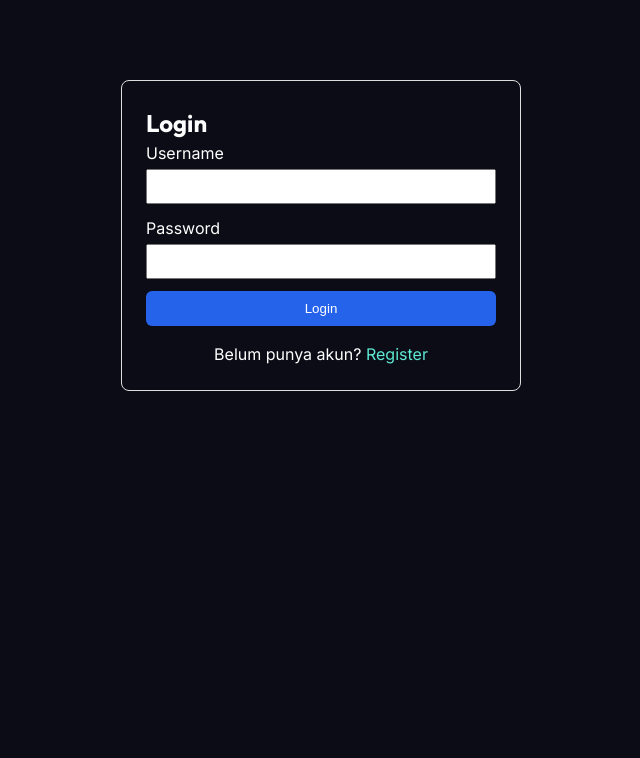
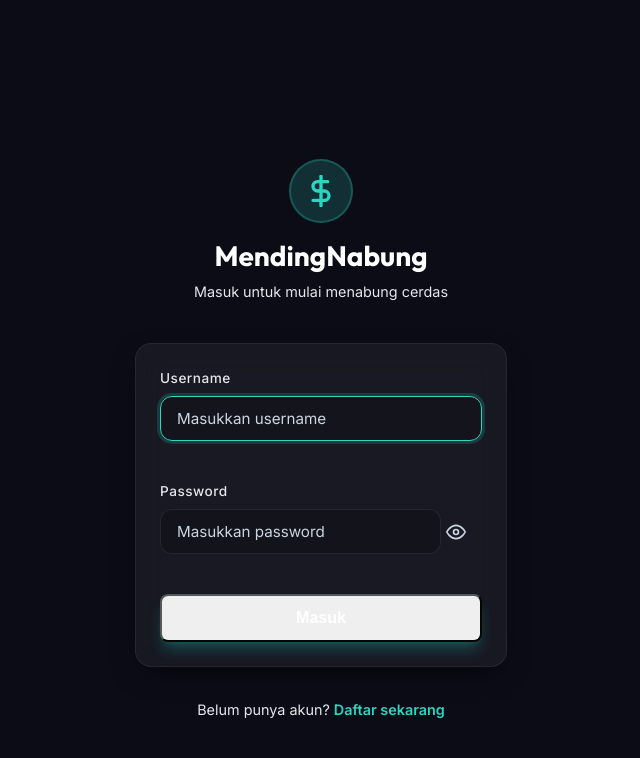
Before and after one commit to Resanso/tubes-pbo, a React (Vite) app in the folder frontend/: page /login in a window 1280 px wide. Shown: the top 758 px of the page, without its empty margins (319-959 px from the left). Built offline with nearby package versions, Linux system fonts and the light colour scheme; no server answers.

Commit message:
[mentio] Revamp UI login page

```diff
--- a/frontend/src/pages/LoginPage.tsx
+++ b/frontend/src/pages/LoginPage.tsx
@@ -1,11 +1,13 @@
 import React, { useState } from 'react';
 import { useNavigate, Link } from 'react-router-dom';
 import { useLogin } from '@/hooks/useAuth';
+import { Button } from '@/components/ui/button';
 
 const LoginPage: React.FC = () => {
   const navigate = useNavigate();
   const { mutate, isPending, error } = useLogin();
   const [form, setForm] = useState({ username: '', password: '' });
+  const [showPassword, setShowPassword] = useState(false);
 
   const handleSubmit = (e: React.FormEvent) => {
     e.preventDefault();
@@ -13,35 +15,165 @@ const LoginPage: React.FC = () => {
   };
 
   return (
-    <div style={{ maxWidth: 400, margin: '80px auto', padding: 24, border: '1px solid #ddd', borderRadius: 8 }}>
-      <h2>Login</h2>
-      <form onSubmit={handleSubmit}>
-        <div style={{ marginBottom: 12 }}>
-          <label>Username</label><br />
+    <div className="page-container" style={{ maxWidth: 420, justifyContent: 'center', minHeight: '100vh' }}>
+      {/* ── Logo / Brand ── */}
+      <div style={{ textAlign: 'center', marginBottom: 8 }}>
+        <div
+          style={{
+            display: 'inline-flex',
+            alignItems: 'center',
+            justifyContent: 'center',
+            width: 64,
+            height: 64,
+            borderRadius: '50%',
+            background: 'var(--accent-primary-glow)',
+            border: '2px solid rgba(45,212,191,0.25)',
+            marginBottom: 12,
+          }}
+        >
+          <svg
+            viewBox="0 0 24 24"
+            fill="none"
+            stroke="var(--accent-primary)"
+            strokeWidth="2.5"
+            strokeLinecap="round"
+            strokeLinejoin="round"
+            style={{ width: 32, height: 32 }}
+          >
+            <line x1="12" y1="1" x2="12" y2="23" />
+            <path d="M17 5H9.5a3.5 3.5 0 0 0 0 7h5a3.5 3.5 0 0 1 0 7H6" />
+          </svg>
+        </div>
+        <h1 style={{ fontSize: '1.75rem', marginBottom: 4 }}>MendingNabung</h1>
+        <p style={{ color: 'var(--text-secondary)', fontSize: '0.9rem' }}>
+          Masuk untuk mulai menabung cerdas
+        </p>
+      </div>
+
+      {/* ── Login Card ── */}
+      <div className="card-glass fade-in-up">
+        <form onSubmit={handleSubmit} style={{ display: 'flex', flexDirection: 'column', gap: 20 }}>
+          {/* Username */}
+          <div className="input-group">
+            <label className="input-label" htmlFor="username">
+              Username
+            </label>
             <input
-            style={{ width: '100%', padding: 8, marginTop: 4, boxSizing: 'border-box' }}
+              id="username"
+              className="input-control"
+              placeholder="Masukkan username"
               value={form.username}
               onChange={e => setForm(f => ({ ...f, username: e.target.value }))}
               required
+              autoFocus
             />
           </div>
-        <div style={{ marginBottom: 12 }}>
-          <label>Password</label><br />
+
+          {/* Password */}
+          <div className="input-group">
+            <label className="input-label" htmlFor="password">
+              Password
+            </label>
+            <div style={{ position: 'relative' }}>
               <input
-            type="password"
-            style={{ width: '100%', padding: 8, marginTop: 4, boxSizing: 'border-box' }}
+                id="password"
+                type={showPassword ? 'text' : 'password'}
+                className="input-control"
+                placeholder="Masukkan password"
+                style={{ paddingRight: 44 }}
                 value={form.password}
                 onChange={e => setForm(f => ({ ...f, password: e.target.value }))}
                 required
               />
+              <button
+                type="button"
+                onClick={() => setShowPassword(p => !p)}
+                style={{
+                  position: 'absolute',
+                  right: 12,
+                  top: '50%',
+                  transform: 'translateY(-50%)',
+                  background: 'none',
+                  border: 'none',
+                  cursor: 'pointer',
+                  color: 'var(--text-muted)',
+                  padding: 4,
+                  display: 'flex',
+                  alignItems: 'center',
+                }}
+                tabIndex={-1}
+                aria-label={showPassword ? 'Sembunyikan password' : 'Tampilkan password'}
+              >
+                {showPassword ? (
+                  <svg width="20" height="20" viewBox="0 0 24 24" fill="none" stroke="currentColor" strokeWidth="2" strokeLinecap="round" strokeLinejoin="round">
+                    <path d="M17.94 17.94A10.07 10.07 0 0 1 12 20c-7 0-11-8-11-8a18.45 18.45 0 0 1 5.06-5.94" />
+                    <path d="M9.9 4.24A9.12 9.12 0 0 1 12 4c7 0 11 8 11 8a18.5 18.5 0 0 1-2.16 3.19" />
+                    <line x1="1" y1="1" x2="23" y2="23" />
+                  </svg>
+                ) : (
+                  <svg width="20" height="20" viewBox="0 0 24 24" fill="none" stroke="currentColor" strokeWidth="2" strokeLinecap="round" strokeLinejoin="round">
+                    <path d="M1 12s4-8 11-8 11 8 11 8-4 8-11 8-11-8-11-8z" />
+                    <circle cx="12" cy="12" r="3" />
+                  </svg>
+                )}
+              </button>
             </div>
-        {error && <p style={{ color: 'red' }}>Login gagal. Periksa username/password.</p>}
-        <button type="submit" disabled={isPending} style={{ width: '100%', padding: 10, background: '#2563eb', color: '#fff', border: 'none', borderRadius: 6, cursor: 'pointer' }}>
-          {isPending ? 'Loading...' : 'Login'}
-        </button>
+          </div>
+
+          {/* Error */}
+          {error && (
+            <div
+              style={{
+                padding: '10px 14px',
+                background: 'rgba(251, 113, 133, 0.1)',
+                border: '1px solid rgba(251, 113, 133, 0.3)',
+                borderRadius: 'var(--radius-sm)',
+                color: 'var(--color-rejected)',
+                fontSize: '0.85rem',
+                display: 'flex',
+                alignItems: 'center',
+                gap: 8,
+              }}
+            >
+              <svg width="16" height="16" viewBox="0 0 24 24" fill="none" stroke="currentColor" strokeWidth="2" strokeLinecap="round" strokeLinejoin="round" style={{ flexShrink: 0 }}>
+                <circle cx="12" cy="12" r="10" />
+                <line x1="12" y1="8" x2="12" y2="12" />
+                <line x1="12" y1="16" x2="12.01" y2="16" />
+              </svg>
+              <span>Login gagal. Periksa username atau password.</span>
+            </div>
+          )}
+
+          {/* Submit */}
+          <Button type="submit" disabled={isPending} size="lg">
+            {isPending ? (
+              <span style={{ display: 'inline-flex', alignItems: 'center', gap: 8 }}>
+                <span
+                  style={{
+                    display: 'inline-block',
+                    width: 16,
+                    height: 16,
+                    border: '2px solid rgba(255,255,255,0.3)',
+                    borderTopColor: '#fff',
+                    borderRadius: '50%',
+                    animation: 'spin 0.6s linear infinite',
+                  }}
+                />
+                Memproses...
+              </span>
+            ) : (
+              'Masuk'
+            )}
+          </Button>
         </form>
-      <p style={{ marginTop: 16, textAlign: 'center' }}>
-        Belum punya akun? <Link to="/register">Register</Link>
+      </div>
+
+      {/* ── Register link ── */}
+      <p style={{ textAlign: 'center', color: 'var(--text-secondary)', fontSize: '0.9rem' }}>
+        Belum punya akun?{' '}
+        <Link to="/register" style={{ color: 'var(--accent-primary)', fontWeight: 600 }}>
+          Daftar sekarang
+        </Link>
       </p>
     </div>
   );
```
Lines whose indentation alone changed are shown as unchanged.
